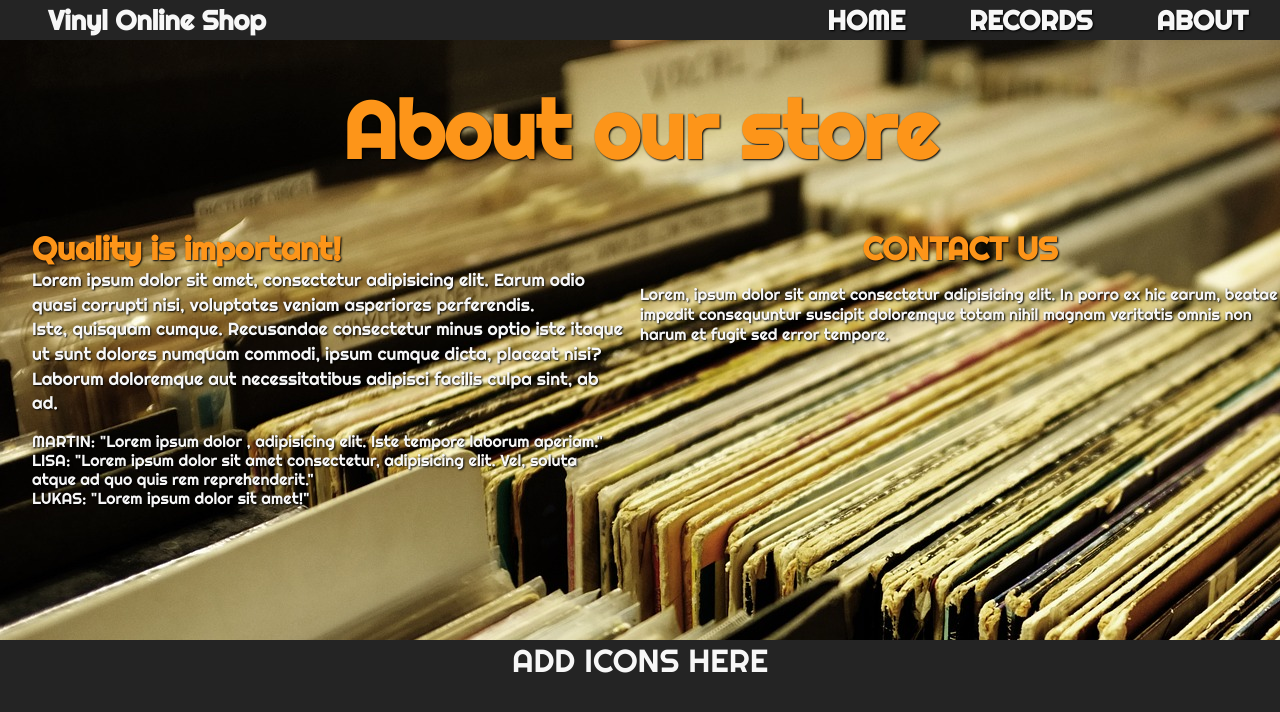
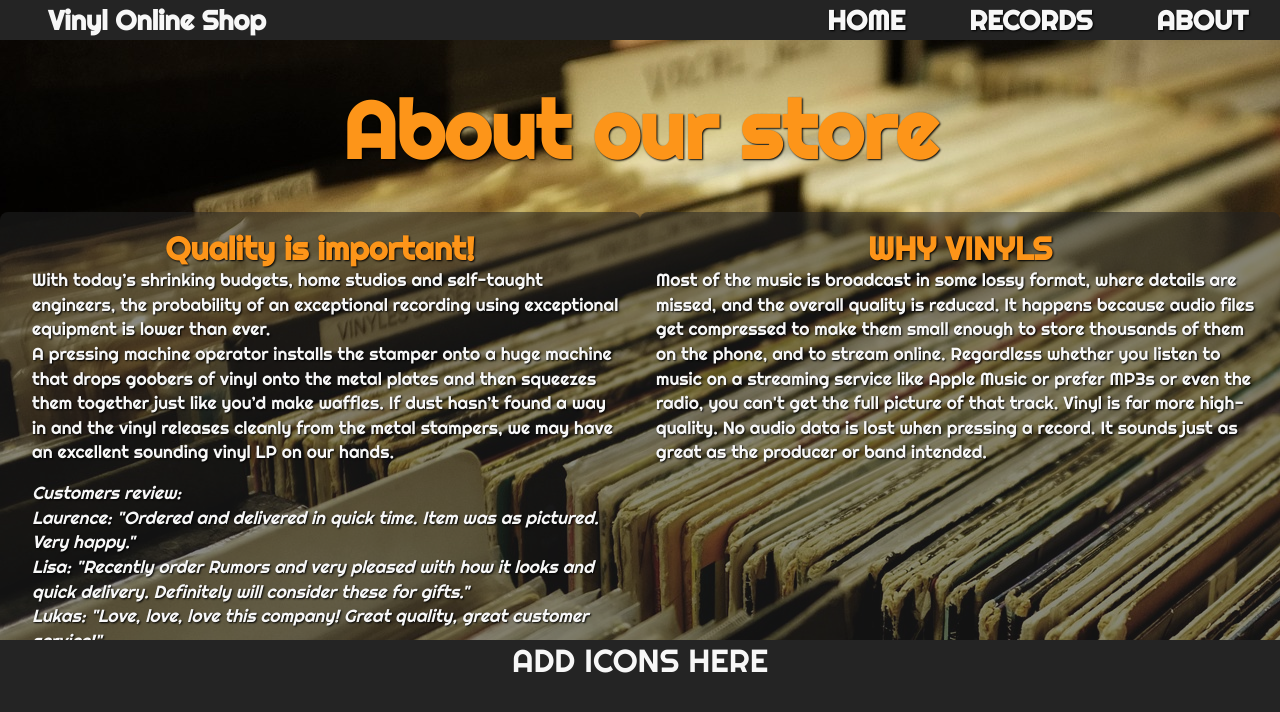
Before and after one commit to kevSchmidt/react--vinyl-store, a React (Create React App) app: page /about in a window 1280 px wide. Shown: the top 712 px of the page. Built offline with nearby package versions, Linux system fonts and the light colour scheme.

Commit message:
some text

```diff
--- a/src/components/about/About.component.jsx
+++ b/src/components/about/About.component.jsx
@@ -15,31 +15,42 @@ const About = () => {
           <div className="about__info">
             <h2 className="about__info--title">Quality is important!</h2>
             <p className="about__info--text">
-              Lorem ipsum dolor sit amet, consectetur adipisicing elit. Earum
-              odio quasi corrupti nisi, voluptates veniam asperiores
-              perferendis. <br />
-              Iste, quisquam cumque. Recusandae consectetur minus optio iste
-              itaque ut sunt dolores numquam commodi, ipsum cumque dicta,
-              placeat nisi? Laborum doloremque aut necessitatibus adipisci
-              facilis culpa sint, ab ad.
+              With today’s shrinking budgets, home studios and self-taught
+              engineers, the probability of an exceptional recording using
+              exceptional equipment is lower than ever. <br />A pressing machine
+              operator installs the stamper onto a huge machine that drops
+              goobers of vinyl onto the metal plates and then squeezes them
+              together just like you’d make waffles. If dust hasn’t found a way
+              in and the vinyl releases cleanly from the metal stampers, we may
+              have an excellent sounding vinyl LP on our hands.
             </p>
 
             <div className="about__info--review">
-              MARTIN: "Lorem ipsum dolor , adipisicing elit. Iste tempore
-              laborum aperiam." <br />
-              LISA: "Lorem ipsum dolor sit amet consectetur, adipisicing elit.
-              Vel, soluta atque ad quo quis rem reprehenderit." <br />
-              LUKAS: "Lorem ipsum dolor sit amet!"
+              Customers review: <br /> Laurence: "Ordered and delivered in quick
+              time. Item was as pictured. Very happy." <br />
+              Lisa: "Recently order Rumors and very pleased with how it looks
+              and quick delivery. Definitely will consider these for gifts."
+              <br />
+              Lukas: "Love, love, love this company! Great quality, great
+              customer service!" <br />
+              Eloise: "Excellent service, thanks guys." <br />
+              Mika: "Just what I needed to make the Afro for my parents 50th
+              anniversary party! Soul train was our theme. The 70’s"
             </div>
           </div>
 
-          <div className="about__contact">
-            <h2 className="about__contact--title">CONTACT US</h2>
-            <p>
-              Lorem, ipsum dolor sit amet consectetur adipisicing elit. In porro
-              ex hic earum, beatae impedit consequuntur suscipit doloremque
-              totam nihil magnam veritatis omnis non harum et fugit sed error
-              tempore.
+          <div className="about__vinyl">
+            <h2 className="about__vinyl--title">WHY VINYLS</h2>
+            <p className="about__vinyl--text">
+              Most of the music is broadcast in some lossy format, where details
+              are missed, and the overall quality is reduced. It happens because
+              audio files get compressed to make them small enough to store
+              thousands of them on the phone, and to stream online. Regardless
+              whether you listen to music on a streaming service like Apple
+              Music or prefer MP3s or even the radio, you can't get the full
+              picture of that track. Vinyl is far more high-quality. No audio
+              data is lost when pressing a record. It sounds just as great as
+              the producer or band intended.
             </p>
           </div>
         </div>
--- a/src/components/about/About.styles.scss
+++ b/src/components/about/About.styles.scss
@@ -19,6 +19,7 @@
 
   &__info {
     color: $color__white;
+    background: rgba(34, 34, 34, 0.534);
     padding: 1rem;
     width: 40rem;
     border-radius: 8px;
@@ -27,7 +28,7 @@
     &--title {
       color: $color__secondary;
       font-size: $font-size__extra-large;
-      padding-left: 1rem;
+      text-align: center;
     }
 
     &--text {
@@ -38,13 +39,17 @@
     }
 
     &--review {
+      font-size: $font-size__medium;
+      font-style: italic;
       padding-left: 1rem;
-      line-height: 120%;
+      line-height: 140%;
     }
   }
 
-  &__contact {
+  &__vinyl {
     color: $color__white;
+    background: rgba(34, 34, 34, 0.534);
+    padding: 1rem;
     width: 40rem;
     border-radius: 8px;
     text-shadow: 1px 1px 2px black;
@@ -52,8 +57,12 @@
     &--title {
       color: $color__secondary;
       font-size: $font-size__extra-large;
-      padding: 1rem;
       text-align: center;
+    }
+
+    &--text {
+      font-size: $font-size__medium;
+      line-height: 140%;
     }
   }
 
```
Also changed, not shown: 8 other files (tests, documents, lock files or other folders).
